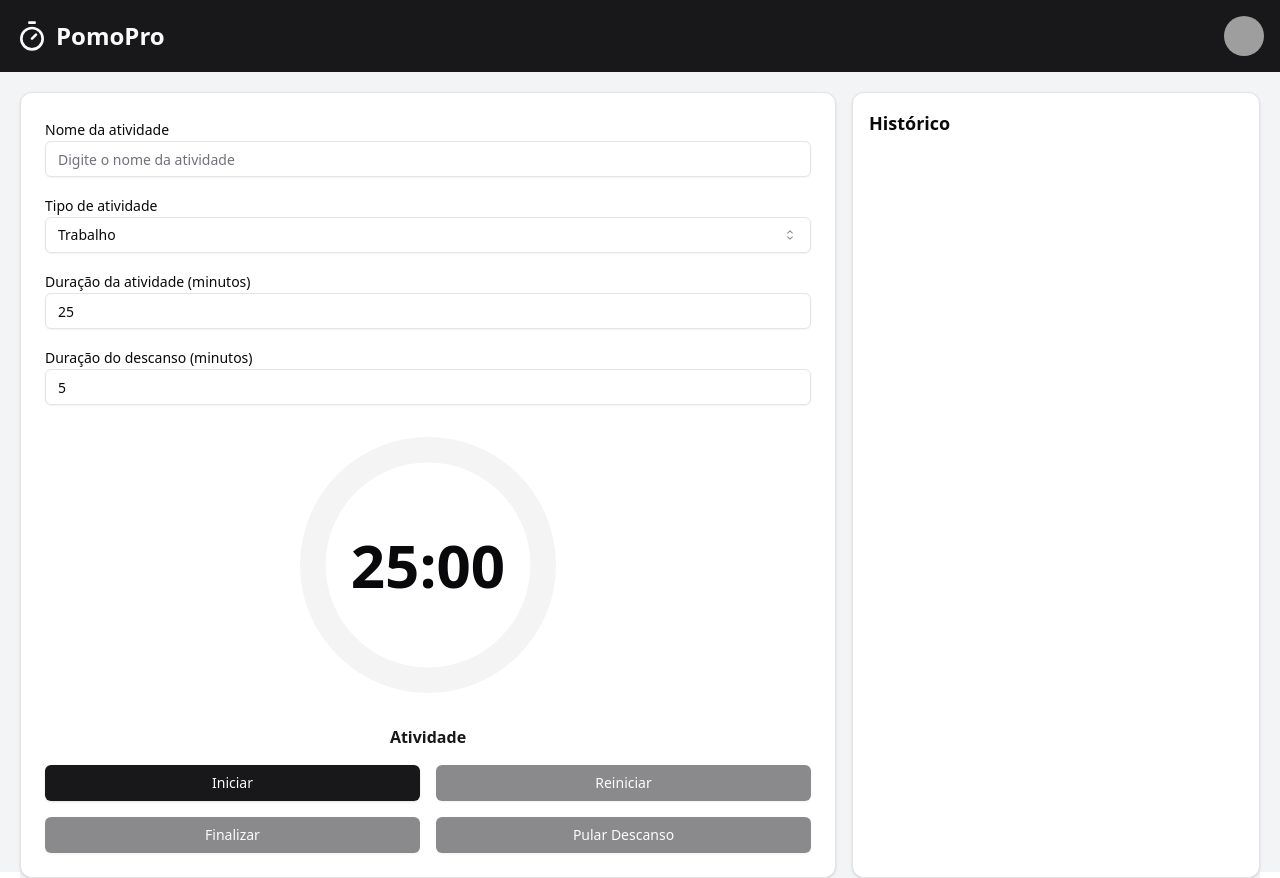
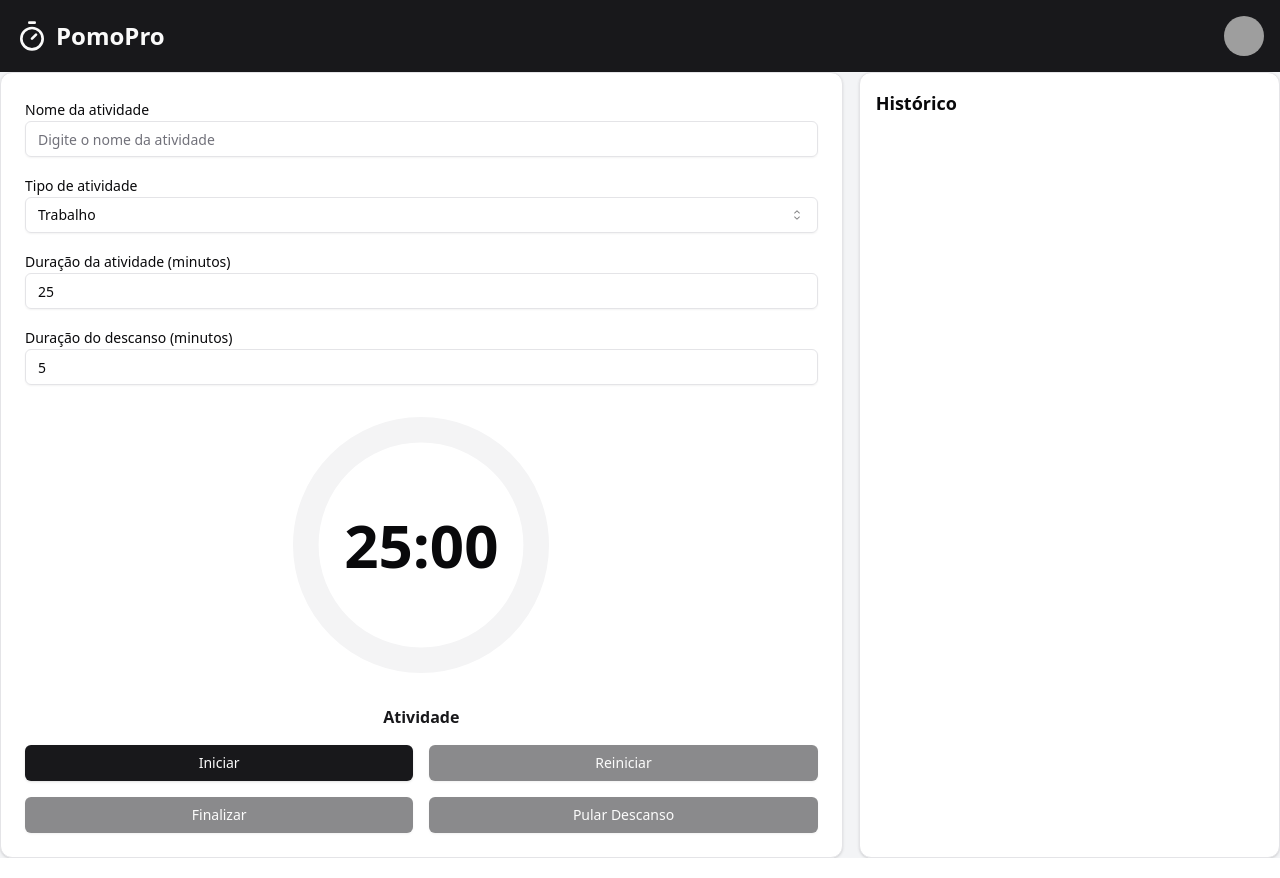
Before and after one commit to santozxy/firebase-auth, a Next.js app: page /home in a window 1280 px wide. Built offline with nearby package versions, Linux system fonts and the light colour scheme; grey boxes are pictures that could not be loaded.

Commit message:
:lipstick: feat: Melhorias UI UX

```diff
--- a/src/app/(pomopro)/home/page.tsx
+++ b/src/app/(pomopro)/home/page.tsx
@@ -4,11 +4,11 @@ import { Pomodoro } from "./components/pomodoro/pomodoro";
 
 export const metadata: Metadata = {
   title: "Home",
-}
+};
 
 export default function Home() {
   return (
-    <main className="h-screen bg-gray-100 p-5">
+    <main>
       <Pomodoro />
     </main>
   );
```
